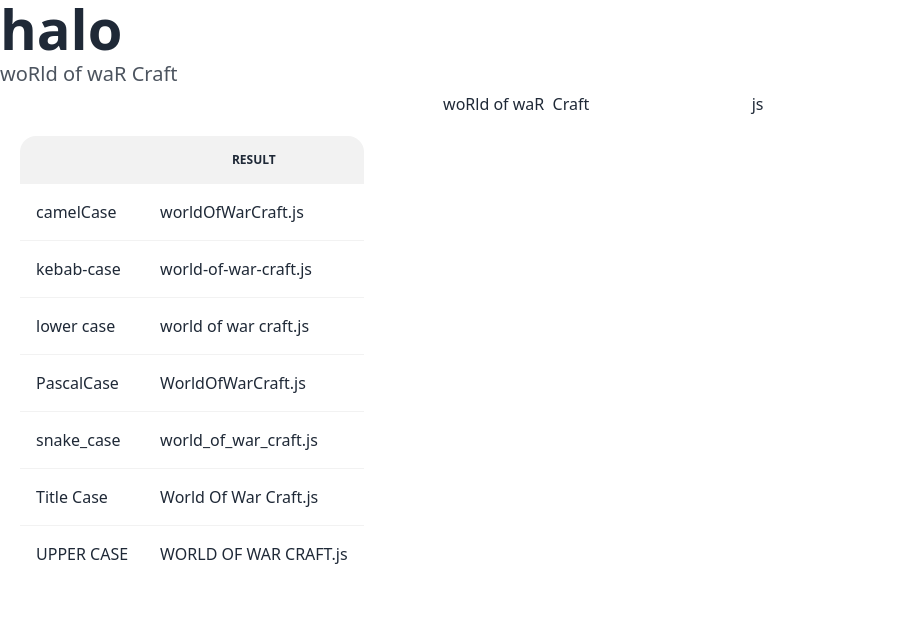
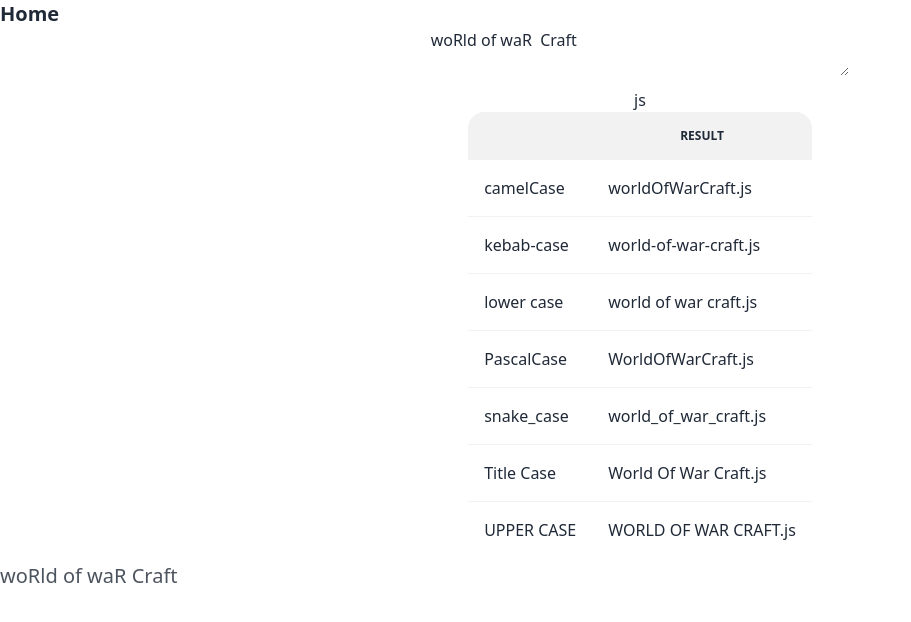
Before and after one commit to promecarus/sveltekit-sandbox, a SvelteKit app: page / in a window 1280 px wide. Shown: the top 622 px of the page, without its empty margins (0-911 px from the left). Built offline with nearby package versions, Linux system fonts and the light colour scheme.

Commit message:
Update +page.svelte

```diff
--- a/src/routes/+page.svelte
+++ b/src/routes/+page.svelte
@@ -1,4 +1,5 @@
 <script lang="ts">
+	import H1 from "$lib/components/H1.svelte"
 	let text: string = "woRld of waR  Craft   "
 	let extension = "js"
 	$: extension = extension.replace(/\s/g, "")
@@ -24,18 +25,18 @@
 	}
 </script>
 
-<article class="prose lg:prose-xl">
-	<h1>halo</h1>
-	{@html text}
-</article>
+<svelte:head>
+	<title>Home</title>
+</svelte:head>
 
-<div class="text-center">
-	<input type="text" bind:value={text} class="text-center" />
-	<input type="text" bind:value={extension} class="text-center" />
+<H1 text="Home" />
+
+<div class="grid grid-cols-6 gap-3">
+	<textarea bind:value={text} class="col-span-2 col-start-3" />
+	<input type="text" bind:value={extension} class="col-span-2 col-start-3 text-center" />
 </div>
 
-<div class="mx-auto">
-	<table class="m-5 table w-12">
+<table class="mx-auto table">
 	<thead>
 		<tr>
 			<th />
@@ -51,4 +52,7 @@
 		{/each}
 	</tbody>
 </table>
+
+<div class="prose lg:prose-xl">
+	{@html text}
 </div>
```
Lines whose indentation alone changed are shown as unchanged.
